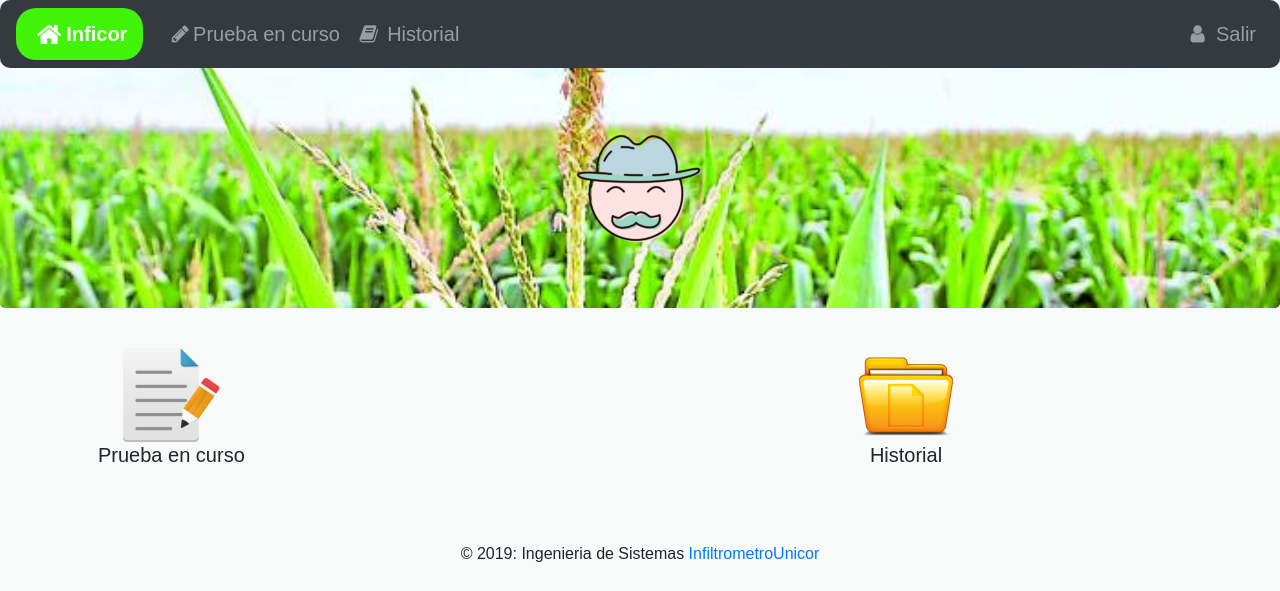
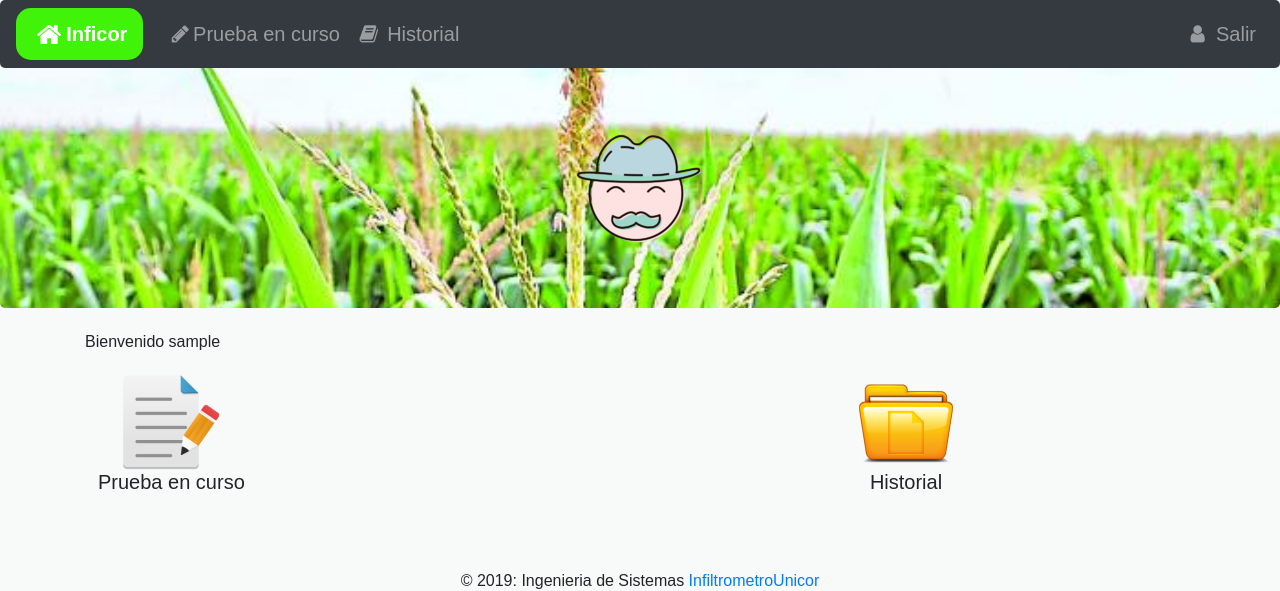
Before and after one commit to kimberlygarces/InfiltrometroUnicor, a PHP site: page /inicio.php in a window 1280 px wide. Shown: the top 591 px of the page. Run offline with PHP 8.4, Linux system fonts and the light colour scheme; the visitor is signed in with stand-in values (Sample User, id 1); tables that the repository leaves empty or names only in its code hold one stand-in row (values such as "Sample post").

Commit message:
BIENVENDO USER-

```diff
--- a/controller/conexion2.php
+++ b/controller/conexion2.php
@@ -1,15 +1,15 @@
 
 <?php
-$server = 'localhost:3306';
-$username = 'gabriel';
-$password = 'clave';
-$database = 'infiltrometro';
+// $server = 'localhost:3306';
+// $username = 'gabriel';
+// $password = 'clave';
+// $database = 'infiltrometro';
 // $server = 'localhost';
 // $username = 'root';
 // $password = '';
 // $database = 'infiltrometro';
-$conn = new mysqli($server, $username, $password, $database);
-if ($conn->connect_error){
+// $conn = new mysqli($server, $username, $password, $database);
+// if ($conn->connect_error){
     // $server = 'localhost:3306';
     // $username = 'gabriel';
     // $password = 'clave';
@@ -19,6 +19,6 @@ if ($conn->connect_error){
     $password = '';
     $database = 'infiltrometro';
     $conn = new mysqli($server, $username, $password, $database);
-}
+// }
 
 ?>
--- a/inicio.php
+++ b/inicio.php
@@ -1,11 +1,17 @@
 <?php
+require 'controller/conexion2.php';
+
 session_start();
+$user=$_SESSION['usuario'];
+
 if (!isset($_SESSION['usuario'])) {
     header("location:index.php");
 }
+
+
 ?>
+<?php require 'vista/nav.php' ?>
 
-<?php require 'vista/nav.php' ?>
 <link rel="stylesheet" type="text/css" href="vista/css/pagina.css">
 
 <div class="jumbotron text-center">
@@ -13,6 +19,9 @@ if (!isset($_SESSION['usuario'])) {
 </div>
 <br>
 <div class="container">
+
+<?php echo '<h6>'."Bienvenido ".$user. '</h6>';
+?>
 <div class="row justify-content-between">
 <!-- boton para acceder a la prueba en curso -->
 <div class="col-lg-4 col-sm-12">
@@ -21,7 +30,6 @@ if (!isset($_SESSION['usuario'])) {
   <button  id="iniciobtn" onclick="location='Prueba_en_curso.php'" class="btn btn-default animated tada duration-30s">
   <img src="img/prueba.png" alt="x" />
   <h5 class="mb-1">Prueba en curso</h5>
-
   </button>
   </li>
   <li class="list-inline-item">
--- a/loginusuarioverificar.php
+++ b/loginusuarioverificar.php
@@ -19,9 +19,11 @@ $filas = $resultado->num_rows;
 $conn->close();
 if ($filas == !0) {
     // echo "num filas:  ".$filas."<br>";
-    $_SESSION['usuario'] = "";
+    $_SESSION['usuario'] = $correo;
+
     // echo "Sesion:  ".$_SESSION."<br>";
     header("location: inicio.php");
 } else {
     header('location:index.php?ci');
 }
+?>
--- a/vista/css/prueba.css
+++ b/vista/css/prueba.css
@@ -64,7 +64,7 @@
     margin: 0 auto;
     text-align: center;
     font-weight: 500;
-    font: italic bold 40px Georgia, Serif;
+    font-family: "Lucida Bright";
     text-shadow: -4px 3px 0 rgb(226, 214, 214), -14px 7px 0 #B6FAB9;
 
     }
--- a/vista/nav.php
+++ b/vista/nav.php
@@ -22,7 +22,7 @@ body {font-family: Arial, Helvetica, sans-serif;}
   width: 100%;
   background-color: #EDBB99;
   overflow: auto;
-  border-radius: 10px;
+  border-radius: 5px;
 }
 
 .navbar a {
@@ -35,14 +35,14 @@ body {font-family: Arial, Helvetica, sans-serif;}
 
 .navbar a:hover {
   background-color: #1CE32B;
-  padding: 14px 16px;
+  padding: 11px 16px;
   border-radius: 10px;
 
 }
 
 .navbar-brand {
   background-color: #41F308;
-  border-radius: 20px;
+  border-radius: 15px;
 
 }
 
```
